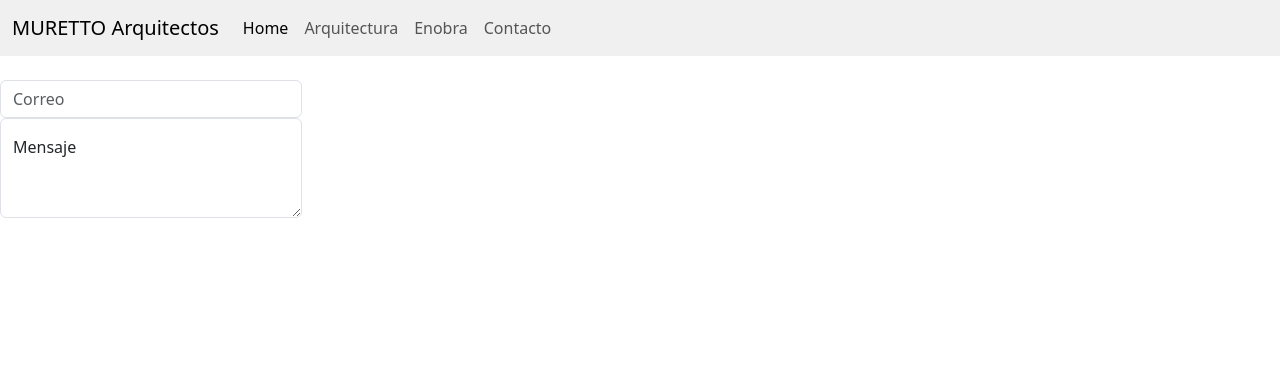
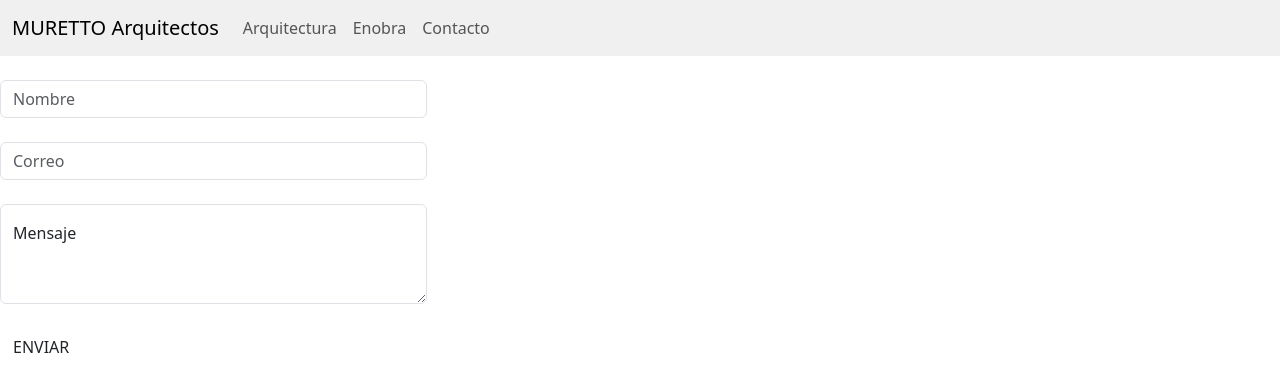
Before and after one commit to Denisse-HJ/Muretto-Arquitectos, a plain HTML site: page Nav-link/contacto.html in a window 1280 px wide. Drawn offline with nearby package versions, Linux system fonts and the light colour scheme.

Commit message:
three commit

```diff
--- a/Nav-link/contacto.html
+++ b/Nav-link/contacto.html
@@ -3,7 +3,7 @@
 <head>
     <meta charset="UTF-8">
     <meta name="viewport" content="width=, initial-scale=1.0">
-    <title>CCONTACTO</title>
+    <title>CONTACTO</title>
     <link href="https://cdn.jsdelivr.net/npm/bootstrap@5.3.2/dist/css/bootstrap.min.css" rel="stylesheet" integrity="sha384-T3c6CoIi6uLrA9TneNEoa7RxnatzjcDSCmG1MXxSR1GAsXEV/Dwwykc2MPK8M2HN" crossorigin="anonymous">
 
 </head>
@@ -17,7 +17,6 @@
           </button>
           <div class="collapse navbar-collapse" id="navbarNavAltMarkup">
             <div class="navbar-nav">
-              <a class="nav-link active" aria-current="page" href="../index.html">Home</a>
               <a class="nav-link" aria-current="page" href="../Nav-link/arquitectura.html">Arquitectura</a>
               <a class="nav-link" aria-current="page" href="https://www.enobra.org/" target="_blank">Enobra</a>
               <a class="nav-link" aria-current="page" href=".//Nav-link/contacto.html">Contacto</a>
@@ -29,14 +28,28 @@
     <div id="contacto">
         <div class="row">
 
-            <div class="col-md-3">
+        <form>
+            <div class="col-md-4">
+                <div>
+                    <label class="input-text"></label>
+                    <input type="text" aria-label="name" placeholder="Nombre" class="form-control">
+                </div>
+                <div>
                     <label for="inputEmail4" class="form-label"></label>
                     <input type="email" class="form-control" placeholder="Correo" id="inputEmail4">
+                </div>
+                <br>
                 <div class="form-floating">
                     <textarea class="form-control" placeholder="Leave a comment here" id="floatingTextarea2" style="height: 100px"></textarea>
                     <label for="floatingTextarea2">Mensaje</label>
                 </div>
+                <br>
+                <div>
+                     <button type="submit" class="btn btn-#F0F0F0">ENVIAR</button>
                 </div>
+
+            </div>
+        </form>
         </div>
 
       </div>
```
Also changed, not shown: Nav-link/arquitectura.html (+1 -2 lines). Lines whose indentation alone changed are shown as unchanged.
